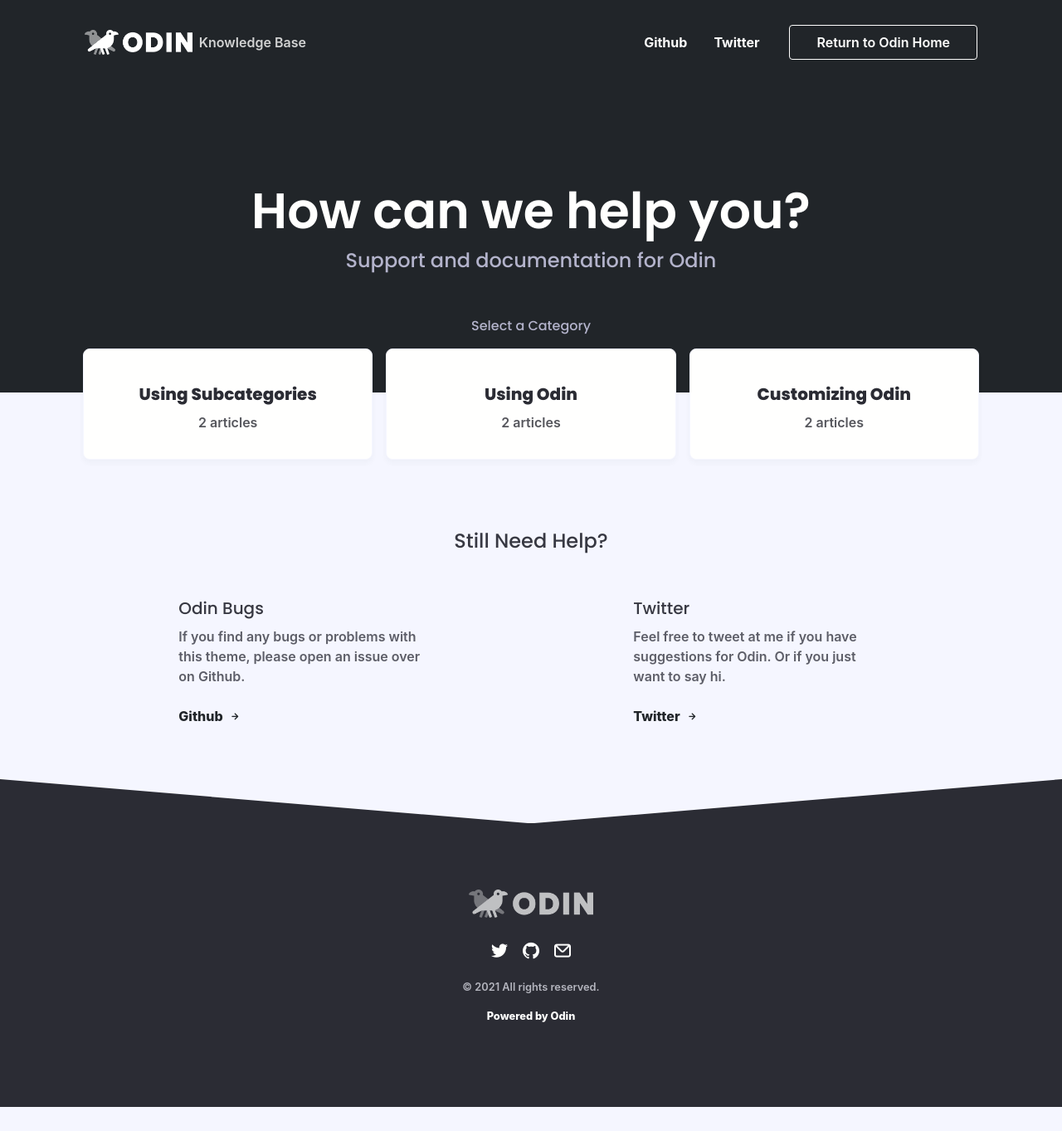
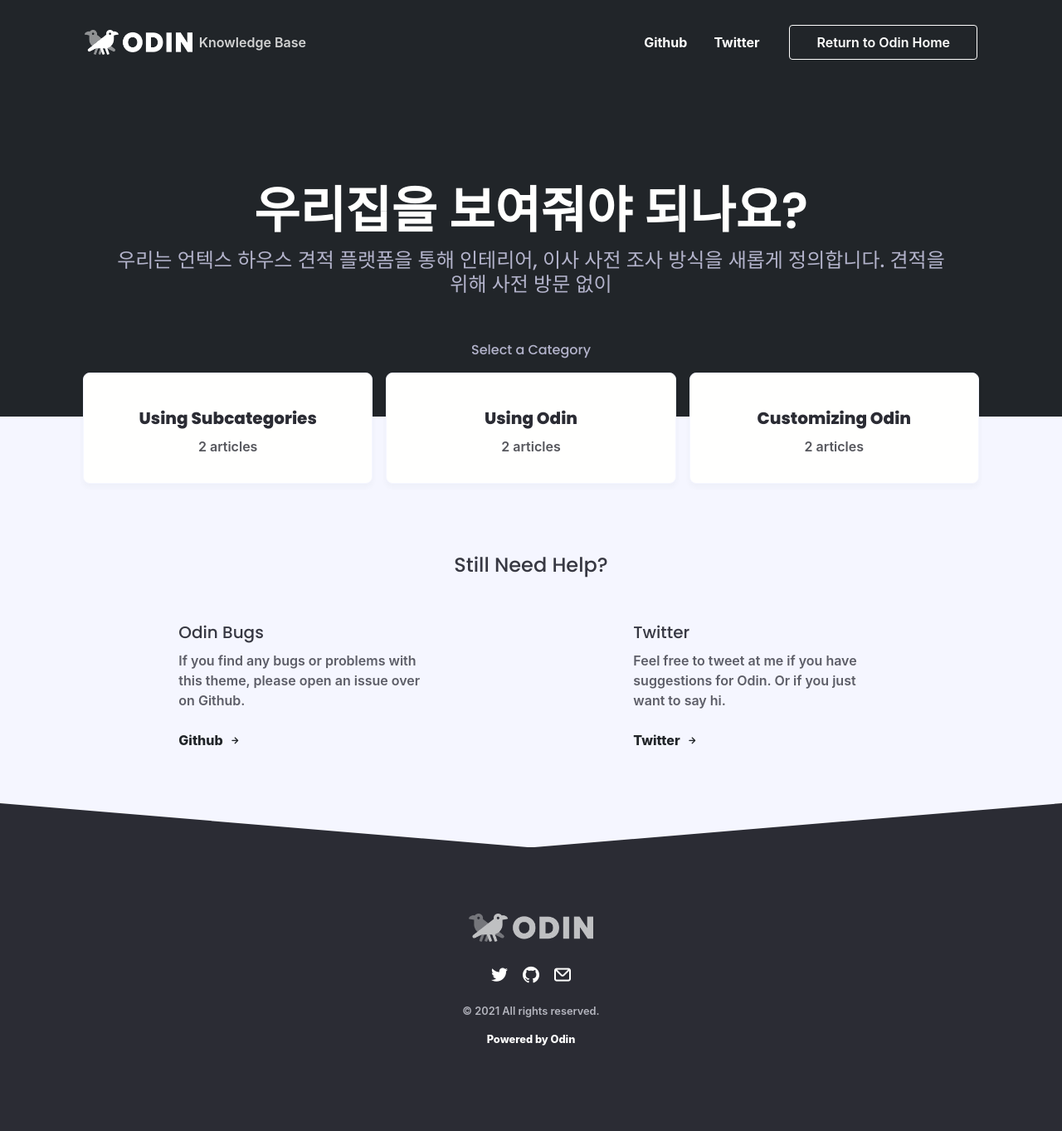
Before and after one commit to ontime-git/ontime-git.github.io, a Jekyll site: the page built from index.html, in a window 1280 px wide. Shown: the whole page at 83% size. Built offline with Jekyll 4.4.1, drawn with Linux system fonts in a browser that asks for light colours; nearby versions of some CDN libraries; some web fonts are replaced; comment, search, counter and statistics services are not loaded; before the commit the page ends 1334 px from its top, so only the background shows below that.

Commit message:
Update _config.yml

```diff
--- a/_config.yml
+++ b/_config.yml
@@ -18,19 +18,20 @@
 # You can create any custom variable you would like, and they will be accessible
 # in the templates via {{ site.myvariable }}.
 
-title: Odin - A Jekyll Knowledge Base Theme
-description: Odin is a simple to setup and use Jekyll theme for help desks and knowledge bases. Hosts for free on Github Pages!
-baseurl: /odin # the subpath of your site, e.g. /support
-url: https://teaguns.github.io # the base hostname AND PROTOCOL for your site, e.g. http://example.com
+title: OnTime - A Jekyll Knowledge Base Theme
+description: OnTime Github Pages!
+baseurl: / # the subpath of your site, e.g. /support
+url: https://ontime-git.github.io # the base hostname AND PROTOCOL for your site, e.g. http://example.com
 permalink: /:categories/:title
 
 content_type: Knowledge Base #Define whether this is a knowledge base, help center, or something else
 use_authors: true #Set this to false to disable showing post authors
 
 brand_logo: logo.png
-brand_name: Odin
-header: How can we help you?
-subheader: Support and documentation for Odin
+brand_name: OnTime
+header: 우리집을 보여줘야 되나요?
+subheader: 우리는 언텍스 하우스 견적 플랫폼을 통해 인테리어, 이사 사전 조사 방식을 새롭게 정의합니다.
+           견적을 위해 사전 방문 없이
 
 meta_image: odin-meta.png
 
```
